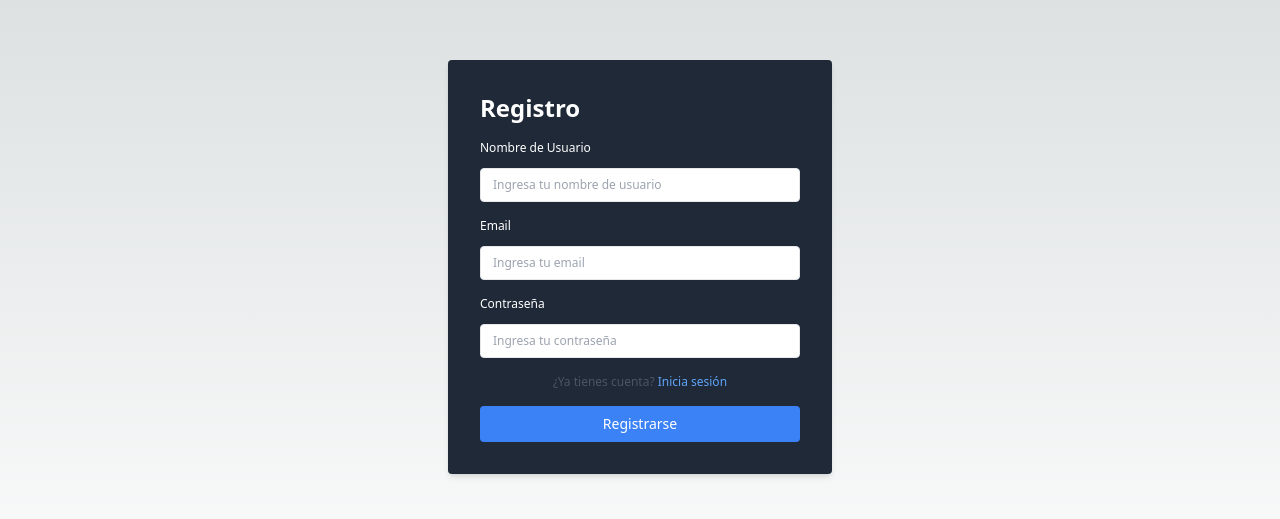
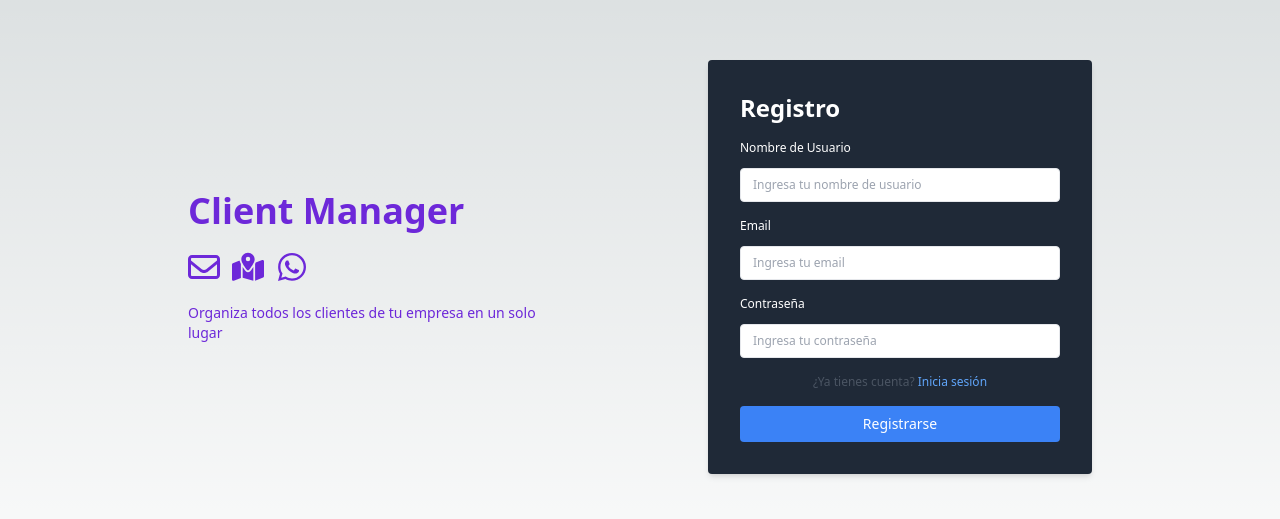
Before and after one commit to Nico9934/nextjs-clients, a Next.js app: page /register in a window 1280 px wide. Shown: the part 133-652 px from the top of the page. Built offline with nearby package versions, Linux system fonts and the light colour scheme.

Commit message:
Dashboard styles update

```diff
--- a/src/app/dashboard/page.jsx
+++ b/src/app/dashboard/page.jsx
@@ -50,7 +50,7 @@ const DashboardPage = () => {
   return (
     <div>
       <NavBar />
-      <div className="min-h-screen flex items-center justify-center bg-gray-950 text-white">
+      <div className="min-h-screen flex justify-center bg-gray-950 text-white">
         {loading ? (
           <div className="w-full h-full flex justify-center items-center">
             <Spinner />
@@ -61,9 +61,11 @@ const DashboardPage = () => {
               <h2 className="text-xl">Clientes</h2>
               <Link
                 href="/newClient"
-                className="text-gray-100  bg-green-800 p-2 rounded-sm text-md hover:cursor-pointer hover:bg-green-600 transition-all"
+                className="text-gray-100 h-12 w-12 items-center flex justify-center bg-green-400 rounded-full p-2 text-md hover:cursor-pointer hover:bg-green-600 transition-all"
               >
-                Nuevo cliente
+                <svg className="w-6 h-6 fill-gray-100" viewBox="0 0 448 512">
+                  <path d="M256 80c0-17.7-14.3-32-32-32s-32 14.3-32 32V224H48c-17.7 0-32 14.3-32 32s14.3 32 32 32H192V432c0 17.7 14.3 32 32 32s32-14.3 32-32V288H400c17.7 0 32-14.3 32-32s-14.3-32-32-32H256V80z" />
+                </svg>
               </Link>
             </div>
             <table className="w-full mb-4 border-b-2">
--- a/src/app/edit/[id]/page.jsx
+++ b/src/app/edit/[id]/page.jsx
@@ -23,9 +23,6 @@ const EditClientForm = ({ params }) => {
   const router = useRouter();
 
   useEffect(() => {
-    // if (status === "loading" || userSession._id === undefined) {
-    //   router.push("/dashboard");
-    // } else {
     const getData = async () => {
       try {
         const res = await axios(`/api/clients/${params.id}`);
@@ -76,7 +73,13 @@ const EditClientForm = ({ params }) => {
 
   return (
     <div className="min-h-screen flex items-center justify-center flex-col">
-      <Link href={"/dashboard"} className="text-gray-100 w-9/12 text-start">
+      <Link
+        href={"/dashboard"}
+        className="text-gray-100 w-9/12 text-start flex items-center gap-5"
+      >
+        <svg className="w-4 h-4 fill-gray-100" viewBox="0 0 512 512">
+          <path d="M177.5 414c-8.8 3.8-19 2-26-4.6l-144-136C2.7 268.9 0 262.6 0 256s2.7-12.9 7.5-17.4l144-136c7-6.6 17.2-8.4 26-4.6s14.5 12.5 14.5 22l0 72 288 0c17.7 0 32 14.3 32 32l0 64c0 17.7-14.3 32-32 32l-288 0 0 72c0 9.6-5.7 18.2-14.5 22z" />
+        </svg>
         Volver
       </Link>
       <div className="bg-gray-800 text-white p-8 rounded shadow-md w-96">
--- a/src/app/login/page.tsx
+++ b/src/app/login/page.tsx
@@ -38,8 +38,25 @@ const LoginPage = () => {
   };
 
   return (
-    <div className="min-h-screen flex items-center justify-center">
-      <div className="bg-gray-800 text-white p-8 rounded shadow-md w-96">
+    <div className="min-h-screen m-auto flex justify-center gap-10 w-9/12 items-center">
+       <div className="w-1/2 h-full  flex flex-col gap-5">
+        <h3 className="font-bold text-4xl text-violet-700">Client Manager</h3>
+        <div className="flex w-full justify-start gap-3">
+          <svg className="w-8 h-8 fill-violet-700" viewBox="0 0 512 512">
+            <path d="M64 112c-8.8 0-16 7.2-16 16v22.1L220.5 291.7c20.7 17 50.4 17 71.1 0L464 150.1V128c0-8.8-7.2-16-16-16H64zM48 212.2V384c0 8.8 7.2 16 16 16H448c8.8 0 16-7.2 16-16V212.2L322 328.8c-38.4 31.5-93.7 31.5-132 0L48 212.2zM0 128C0 92.7 28.7 64 64 64H448c35.3 0 64 28.7 64 64V384c0 35.3-28.7 64-64 64H64c-35.3 0-64-28.7-64-64V128z" />
+          </svg>
+          <svg className="w-8 h-8 fill-violet-700" viewBox="0 0 576 512">
+            <path d="M408 120c0 54.6-73.1 151.9-105.2 192c-7.7 9.6-22 9.6-29.6 0C241.1 271.9 168 174.6 168 120C168 53.7 221.7 0 288 0s120 53.7 120 120zm8 80.4c3.5-6.9 6.7-13.8 9.6-20.6c.5-1.2 1-2.5 1.5-3.7l116-46.4C558.9 123.4 576 135 576 152V422.8c0 9.8-6 18.6-15.1 22.3L416 503V200.4zM137.6 138.3c2.4 14.1 7.2 28.3 12.8 41.5c2.9 6.8 6.1 13.7 9.6 20.6V451.8L32.9 502.7C17.1 509 0 497.4 0 480.4V209.6c0-9.8 6-18.6 15.1-22.3l122.6-49zM327.8 332c13.9-17.4 35.7-45.7 56.2-77V504.3L192 449.4V255c20.5 31.3 42.3 59.6 56.2 77c20.5 25.6 59.1 25.6 79.6 0zM288 152a40 40 0 1 0 0-80 40 40 0 1 0 0 80z" />
+          </svg>
+          <svg className="w-8 h-8 fill-violet-700" viewBox="0 0 448 512">
+            <path d="M380.9 97.1C339 55.1 283.2 32 223.9 32c-122.4 0-222 99.6-222 222 0 39.1 10.2 77.3 29.6 111L0 480l117.7-30.9c32.4 17.7 68.9 27 106.1 27h.1c122.3 0 224.1-99.6 224.1-222 0-59.3-25.2-115-67.1-157zm-157 341.6c-33.2 0-65.7-8.9-94-25.7l-6.7-4-69.8 18.3L72 359.2l-4.4-7c-18.5-29.4-28.2-63.3-28.2-98.2 0-101.7 82.8-184.5 184.6-184.5 49.3 0 95.6 19.2 130.4 54.1 34.8 34.9 56.2 81.2 56.1 130.5 0 101.8-84.9 184.6-186.6 184.6zm101.2-138.2c-5.5-2.8-32.8-16.2-37.9-18-5.1-1.9-8.8-2.8-12.5 2.8-3.7 5.6-14.3 18-17.6 21.8-3.2 3.7-6.5 4.2-12 1.4-32.6-16.3-54-29.1-75.5-66-5.7-9.8 5.7-9.1 16.3-30.3 1.8-3.7 .9-6.9-.5-9.7-1.4-2.8-12.5-30.1-17.1-41.2-4.5-10.8-9.1-9.3-12.5-9.5-3.2-.2-6.9-.2-10.6-.2-3.7 0-9.7 1.4-14.8 6.9-5.1 5.6-19.4 19-19.4 46.3 0 27.3 19.9 53.7 22.6 57.4 2.8 3.7 39.1 59.7 94.8 83.8 35.2 15.2 49 16.5 66.6 13.9 10.7-1.6 32.8-13.4 37.4-26.4 4.6-13 4.6-24.1 3.2-26.4-1.3-2.5-5-3.9-10.5-6.6z" />
+          </svg>
+        </div>
+        <p className="w-9/12 text-sm text-violet-700">
+          Organiza todos los clientes de tu empresa en un solo lugar
+        </p>
+      </div>
+      <div className="bg-gray-800 text-white p-8 rounded shadow-md w-1/2">
         <h2 className="text-2xl font-semibold mb-4">Iniciar Sesión</h2>
 
         {error && (
--- a/src/app/newClient/page.jsx
+++ b/src/app/newClient/page.jsx
@@ -57,7 +57,13 @@ const AddClientForm = () => {
 
   return (
     <div className="min-h-screen flex items-center justify-center flex-col">
-      <Link href={"/dashboard"} className="text-gray-100 w-9/12 text-start">
+      <Link
+        href={"/dashboard"}
+        className="text-gray-100 w-9/12 text-start flex items-center gap-5"
+      >
+        <svg className="w-4 h-4 fill-gray-100" viewBox="0 0 512 512">
+          <path d="M177.5 414c-8.8 3.8-19 2-26-4.6l-144-136C2.7 268.9 0 262.6 0 256s2.7-12.9 7.5-17.4l144-136c7-6.6 17.2-8.4 26-4.6s14.5 12.5 14.5 22l0 72 288 0c17.7 0 32 14.3 32 32l0 64c0 17.7-14.3 32-32 32l-288 0 0 72c0 9.6-5.7 18.2-14.5 22z" />
+        </svg>
         Volver
       </Link>
       <div className="bg-gray-800 text-white p-8 rounded shadow-md w-96">
--- a/src/app/register/page.jsx
+++ b/src/app/register/page.jsx
@@ -50,7 +50,24 @@ const RegisterPage = () => {
   };
 
   return (
-    <div className="min-h-screen flex items-center justify-center">
+    <div className="min-h-screen m-auto flex justify-center gap-10 w-9/12 items-center">
+      <div className="w-1/2 h-full  flex flex-col gap-5">
+        <h3 className="font-bold text-4xl text-violet-700">Client Manager</h3>
+        <div className="flex w-full justify-start gap-3">
+          <svg className="w-8 h-8 fill-violet-700" viewBox="0 0 512 512">
+            <path d="M64 112c-8.8 0-16 7.2-16 16v22.1L220.5 291.7c20.7 17 50.4 17 71.1 0L464 150.1V128c0-8.8-7.2-16-16-16H64zM48 212.2V384c0 8.8 7.2 16 16 16H448c8.8 0 16-7.2 16-16V212.2L322 328.8c-38.4 31.5-93.7 31.5-132 0L48 212.2zM0 128C0 92.7 28.7 64 64 64H448c35.3 0 64 28.7 64 64V384c0 35.3-28.7 64-64 64H64c-35.3 0-64-28.7-64-64V128z" />
+          </svg>
+          <svg className="w-8 h-8 fill-violet-700" viewBox="0 0 576 512">
+            <path d="M408 120c0 54.6-73.1 151.9-105.2 192c-7.7 9.6-22 9.6-29.6 0C241.1 271.9 168 174.6 168 120C168 53.7 221.7 0 288 0s120 53.7 120 120zm8 80.4c3.5-6.9 6.7-13.8 9.6-20.6c.5-1.2 1-2.5 1.5-3.7l116-46.4C558.9 123.4 576 135 576 152V422.8c0 9.8-6 18.6-15.1 22.3L416 503V200.4zM137.6 138.3c2.4 14.1 7.2 28.3 12.8 41.5c2.9 6.8 6.1 13.7 9.6 20.6V451.8L32.9 502.7C17.1 509 0 497.4 0 480.4V209.6c0-9.8 6-18.6 15.1-22.3l122.6-49zM327.8 332c13.9-17.4 35.7-45.7 56.2-77V504.3L192 449.4V255c20.5 31.3 42.3 59.6 56.2 77c20.5 25.6 59.1 25.6 79.6 0zM288 152a40 40 0 1 0 0-80 40 40 0 1 0 0 80z" />
+          </svg>
+          <svg className="w-8 h-8 fill-violet-700" viewBox="0 0 448 512">
+            <path d="M380.9 97.1C339 55.1 283.2 32 223.9 32c-122.4 0-222 99.6-222 222 0 39.1 10.2 77.3 29.6 111L0 480l117.7-30.9c32.4 17.7 68.9 27 106.1 27h.1c122.3 0 224.1-99.6 224.1-222 0-59.3-25.2-115-67.1-157zm-157 341.6c-33.2 0-65.7-8.9-94-25.7l-6.7-4-69.8 18.3L72 359.2l-4.4-7c-18.5-29.4-28.2-63.3-28.2-98.2 0-101.7 82.8-184.5 184.6-184.5 49.3 0 95.6 19.2 130.4 54.1 34.8 34.9 56.2 81.2 56.1 130.5 0 101.8-84.9 184.6-186.6 184.6zm101.2-138.2c-5.5-2.8-32.8-16.2-37.9-18-5.1-1.9-8.8-2.8-12.5 2.8-3.7 5.6-14.3 18-17.6 21.8-3.2 3.7-6.5 4.2-12 1.4-32.6-16.3-54-29.1-75.5-66-5.7-9.8 5.7-9.1 16.3-30.3 1.8-3.7 .9-6.9-.5-9.7-1.4-2.8-12.5-30.1-17.1-41.2-4.5-10.8-9.1-9.3-12.5-9.5-3.2-.2-6.9-.2-10.6-.2-3.7 0-9.7 1.4-14.8 6.9-5.1 5.6-19.4 19-19.4 46.3 0 27.3 19.9 53.7 22.6 57.4 2.8 3.7 39.1 59.7 94.8 83.8 35.2 15.2 49 16.5 66.6 13.9 10.7-1.6 32.8-13.4 37.4-26.4 4.6-13 4.6-24.1 3.2-26.4-1.3-2.5-5-3.9-10.5-6.6z" />
+          </svg>
+        </div>
+        <p className="w-9/12 text-sm text-violet-700">
+          Organiza todos los clientes de tu empresa en un solo lugar
+        </p>
+      </div>
       <div className="bg-gray-800 text-white p-8 rounded shadow-md w-96">
         <h2 className="text-2xl font-semibold mb-4">Registro</h2>
 
--- a/src/components/ClientData.jsx
+++ b/src/components/ClientData.jsx
@@ -26,16 +26,26 @@ const ClientData = ({ client, refresh, setRefresh, loading, setLoading }) => {
       <td>{client.email}</td>
       <td>{client.phone}</td>
       <td>{client.address}</td>
-      <td className="flex p-2 justify-center">
+      <td className="flex p-2 justify-center items-start gap-5">
         <Link className="text-blue-400 mr-2" href={`/edit/${client._id}`}>
-          Editar
+          <svg
+            className="w-4 h-4 fill-blue-500 hover:fill-blue-300 transition-all"
+            viewBox="0 0 512 512"
+          >
+            <path d="M410.3 231l11.3-11.3-33.9-33.9-62.1-62.1L291.7 89.8l-11.3 11.3-22.6 22.6L58.6 322.9c-10.4 10.4-18 23.3-22.2 37.4L1 480.7c-2.5 8.4-.2 17.5 6.1 23.7s15.3 8.5 23.7 6.1l120.3-35.4c14.1-4.2 27-11.8 37.4-22.2L387.7 253.7 410.3 231zM160 399.4l-9.1 22.7c-4 3.1-8.5 5.4-13.3 6.9L59.4 452l23-78.1c1.4-4.9 3.8-9.4 6.9-13.3l22.7-9.1v32c0 8.8 7.2 16 16 16h32zM362.7 18.7L348.3 33.2 325.7 55.8 314.3 67.1l33.9 33.9 62.1 62.1 33.9 33.9 11.3-11.3 22.6-22.6 14.5-14.5c25-25 25-65.5 0-90.5L453.3 18.7c-25-25-65.5-25-90.5 0zm-47.4 168l-144 144c-6.2 6.2-16.4 6.2-22.6 0s-6.2-16.4 0-22.6l144-144c6.2-6.2 16.4-6.2 22.6 0s6.2 16.4 0 22.6z" />
+          </svg>
         </Link>
 
         <button
           className="text-red-500 cursor-pointer"
           onClick={() => handleRemoveClient(client._id)}
         >
-          Eliminar
+          <svg
+            className="w-4 h-4 fill-red-500 hover:fill-red-300 transition-all"
+            viewBox="0 0 448 512"
+          >
+            <path d="M135.2 17.7C140.6 6.8 151.7 0 163.8 0H284.2c12.1 0 23.2 6.8 28.6 17.7L320 32h96c17.7 0 32 14.3 32 32s-14.3 32-32 32H32C14.3 96 0 81.7 0 64S14.3 32 32 32h96l7.2-14.3zM32 128H416V448c0 35.3-28.7 64-64 64H96c-35.3 0-64-28.7-64-64V128zm96 64c-8.8 0-16 7.2-16 16V432c0 8.8 7.2 16 16 16s16-7.2 16-16V208c0-8.8-7.2-16-16-16zm96 0c-8.8 0-16 7.2-16 16V432c0 8.8 7.2 16 16 16s16-7.2 16-16V208c0-8.8-7.2-16-16-16zm96 0c-8.8 0-16 7.2-16 16V432c0 8.8 7.2 16 16 16s16-7.2 16-16V208c0-8.8-7.2-16-16-16z" />
+          </svg>
         </button>
       </td>
     </tr>
```
Also changed, not shown: 2 other files (tests, documents, lock files or other folders).
